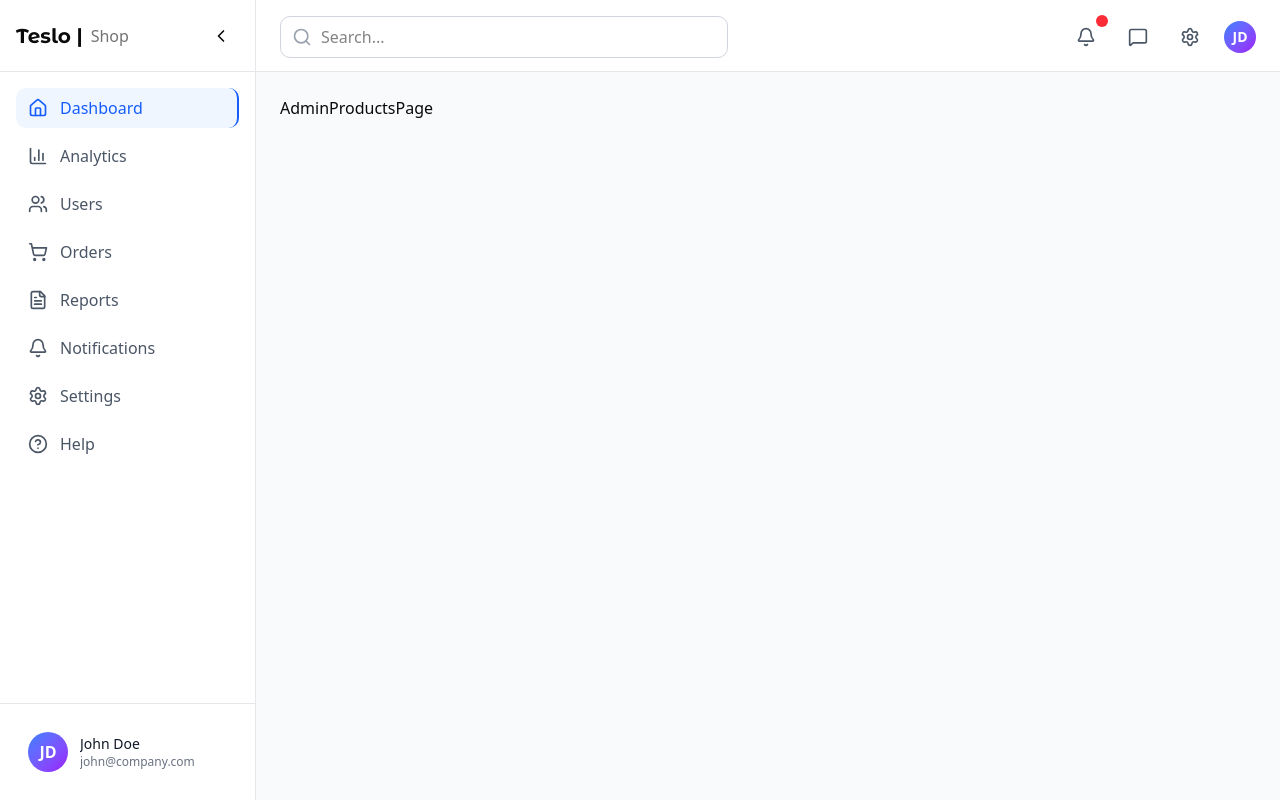
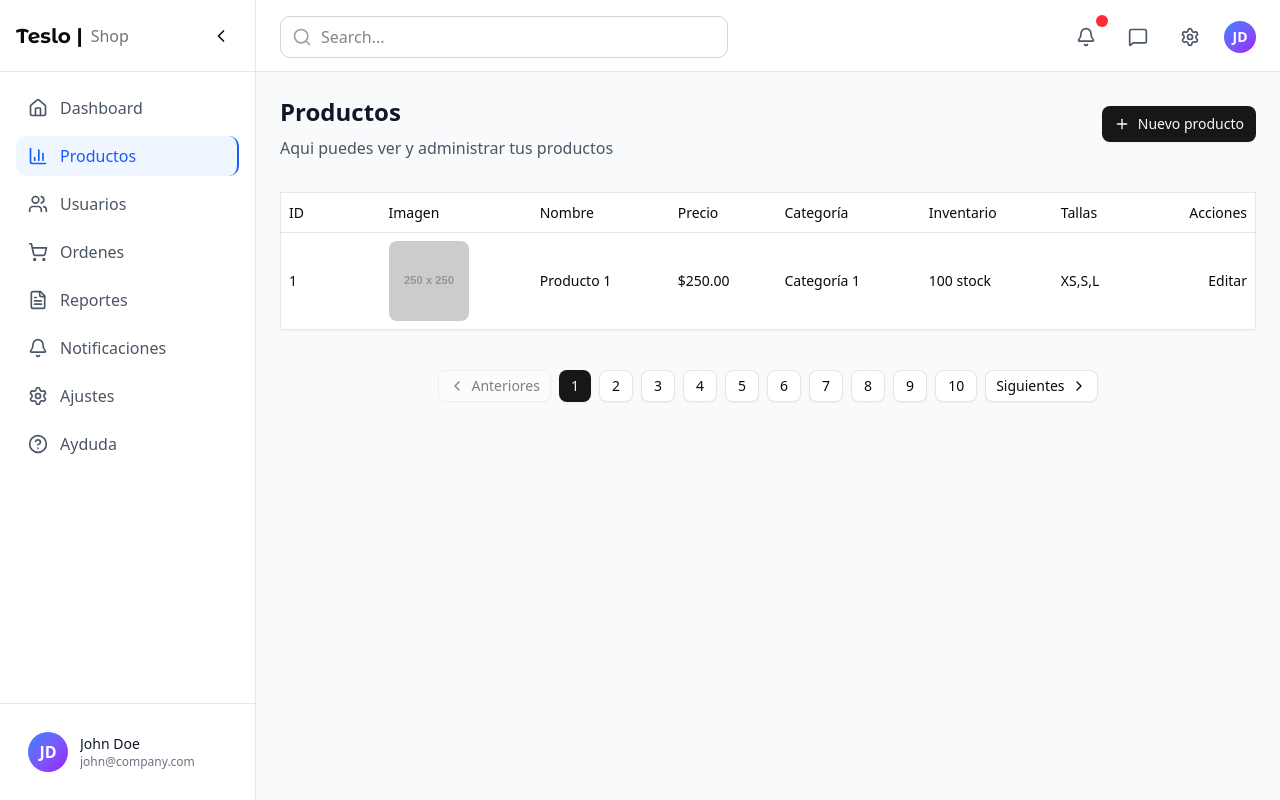
Before and after one commit to juanovni/tesloshop-app-frontend, a React (Vite) app: page /admin/products in a window 1280 px wide. Built offline with nearby package versions, Linux system fonts and the light colour scheme.

Commit message:
Added the AdminProductsPage

```diff
--- a/src/admin/components/AdminSidebar.tsx
+++ b/src/admin/components/AdminSidebar.tsx
@@ -1,4 +1,4 @@
-import React from "react";
+import { Link, useLocation } from "react-router";
 import {
   Home,
   Users,
@@ -23,15 +23,22 @@ export const AdminSidebar: React.FC<SidebarProps> = ({
   onToggle,
 }) => {
   const menuItems = [
-    { icon: Home, label: "Dashboard", active: true },
-    { icon: BarChart3, label: "Analytics" },
-    { icon: Users, label: "Users" },
-    { icon: ShoppingCart, label: "Orders" },
-    { icon: FileText, label: "Reports" },
-    { icon: Bell, label: "Notifications" },
-    { icon: Settings, label: "Settings" },
-    { icon: HelpCircle, label: "Help" },
+    { icon: Home, label: "Dashboard", to: "/admin" },
+    { icon: BarChart3, label: "Productos", to: "/admin/products" },
+    { icon: Users, label: "Usuarios" },
+    { icon: ShoppingCart, label: "Ordenes" },
+    { icon: FileText, label: "Reportes" },
+    { icon: Bell, label: "Notificaciones" },
+    { icon: Settings, label: "Ajustes" },
+    { icon: HelpCircle, label: "Ayduda" },
   ];
+  const { pathname } = useLocation(); // Ver la ruta actual
+  const isActiveRoute = (to: string) => {
+    if (pathname.includes("/admin/products") && to === "/admin/products") {
+      return true;
+    }
+    return pathname === to; // True or False
+  };
 
   return (
     <div
@@ -41,9 +48,7 @@ export const AdminSidebar: React.FC<SidebarProps> = ({
     >
       {/* Header */}
       <div className="p-4 border-b border-gray-200 flex items-center justify-between h-18">
-        {!isCollapsed && (
-          <CustomLogo/>
-        )}
+        {!isCollapsed && <CustomLogo />}
         <button
           onClick={onToggle}
           className="p-2 rounded-lg hover:bg-gray-100 transition-colors"
@@ -59,10 +64,10 @@ export const AdminSidebar: React.FC<SidebarProps> = ({
             const Icon = item.icon;
             return (
               <li key={index}>
-                <a
-                  href="#"
+                <Link
+                  to={item.to || "/"}
                   className={`flex items-center space-x-3 px-3 py-2 rounded-lg transition-all duration-200 group ${
-                    item.active
+                    isActiveRoute(item.to || "/")
                       ? "bg-blue-50 text-blue-600 border-r-2 border-blue-600"
                       : "text-gray-600 hover:bg-gray-50 hover:text-gray-900"
                   }`}
@@ -71,7 +76,7 @@ export const AdminSidebar: React.FC<SidebarProps> = ({
                   {!isCollapsed && (
                     <span className="font-medium">{item.label}</span>
                   )}
-                </a>
+                </Link>
               </li>
             );
           })}
--- a/src/admin/components/StatCard.tsx
+++ b/src/admin/components/StatCard.tsx
@@ -6,7 +6,7 @@ interface StatCardProps {
   value: string;
   change: string;
   changeType: 'positive' | 'negative' | 'neutral';
-  icon: LucideIcon;
+  icon: typeof LucideIcon;
   color: string;
 }
 
--- a/src/admin/pages/products/AdminProductsPage.tsx
+++ b/src/admin/pages/products/AdminProductsPage.tsx
@@ -1,3 +1,73 @@
+import { Link } from "react-router";
+import { AdminTitle } from "@/admin/components/AdminTitle";
+import { CustomPagination } from "@/components/custom/CustomPagination";
+import {
+  Table,
+  TableHeader,
+  TableRow,
+  TableHead,
+  TableBody,
+  TableCell,
+} from "@/components/ui/table";
+import { Button } from "@/components/ui/button";
+import { PlusIcon } from "lucide-react";
+
 export const AdminProductsPage = () => {
-  return <div>AdminProductsPage</div>;
+  return (
+    <>
+      <div className="flex justify-between items-center">
+        <AdminTitle
+          title="Productos"
+          subTitle="Aqui puedes ver y administrar tus productos"
+        />
+
+        <div className="flex justify-end mb-10 gap-4">
+          <Link to="/admin/products/new">
+            <Button>
+              <PlusIcon />
+              Nuevo producto
+            </Button>
+          </Link>
+        </div>
+      </div>
+
+      <Table className="bg-white p-10 shadow-xs border border-gray-200 mb-10">
+        <TableHeader>
+          <TableRow>
+            <TableHead className="w-[100px]">ID</TableHead>
+            <TableHead>Imagen</TableHead>
+            <TableHead>Nombre</TableHead>
+            <TableHead>Precio</TableHead>
+            <TableHead>Categoría</TableHead>
+            <TableHead>Inventario</TableHead>
+            <TableHead>Tallas</TableHead>
+            <TableHead className="text-right">Acciones</TableHead>
+          </TableRow>
+        </TableHeader>
+        <TableBody>
+          <TableRow>
+            <TableCell className="font-medium">1</TableCell>
+            <TableCell>
+              <img
+                src="https://placehold.co/250x250"
+                alt="Product"
+                className="w-20 h-20 object-cover rounded-md"
+              />
+            </TableCell>
+            <TableCell>Producto 1</TableCell>
+            <TableCell>$250.00</TableCell>
+            <TableCell>Categoría 1</TableCell>
+            <TableCell>100 stock</TableCell>
+            <TableCell>XS,S,L</TableCell>
+            <TableCell className="text-right">
+              {/* <Link to={`t-shirt-teslo`}>Editar</Link> */}
+              <Link to={`/admin/products/t-shirt-teslo`}>Editar</Link>
+            </TableCell>
+          </TableRow>
+        </TableBody>
+      </Table>
+
+      <CustomPagination totalPages={10} />
+    </>
+  );
 };
--- /dev/null
+++ b/src/components/ui/table.tsx
@@ -0,0 +1,114 @@
+import * as React from "react"
+
+import { cn } from "@/lib/utils"
+
+function Table({ className, ...props }: React.ComponentProps<"table">) {
+  return (
+    <div
+      data-slot="table-container"
+      className="relative w-full overflow-x-auto"
+    >
+      <table
+        data-slot="table"
+        className={cn("w-full caption-bottom text-sm", className)}
+        {...props}
+      />
+    </div>
+  )
+}
+
+function TableHeader({ className, ...props }: React.ComponentProps<"thead">) {
+  return (
+    <thead
+      data-slot="table-header"
+      className={cn("[&_tr]:border-b", className)}
+      {...props}
+    />
+  )
+}
+
+function TableBody({ className, ...props }: React.ComponentProps<"tbody">) {
+  return (
+    <tbody
+      data-slot="table-body"
+      className={cn("[&_tr:last-child]:border-0", className)}
+      {...props}
+    />
+  )
+}
+
+function TableFooter({ className, ...props }: React.ComponentProps<"tfoot">) {
+  return (
+    <tfoot
+      data-slot="table-footer"
+      className={cn(
+        "bg-muted/50 border-t font-medium [&>tr]:last:border-b-0",
+        className
+      )}
+      {...props}
+    />
+  )
+}
+
+function TableRow({ className, ...props }: React.ComponentProps<"tr">) {
+  return (
+    <tr
+      data-slot="table-row"
+      className={cn(
+        "hover:bg-muted/50 data-[state=selected]:bg-muted border-b transition-colors",
+        className
+      )}
+      {...props}
+    />
+  )
+}
+
+function TableHead({ className, ...props }: React.ComponentProps<"th">) {
+  return (
+    <th
+      data-slot="table-head"
+      className={cn(
+        "text-foreground h-10 px-2 text-left align-middle font-medium whitespace-nowrap [&:has([role=checkbox])]:pr-0 [&>[role=checkbox]]:translate-y-[2px]",
+        className
+      )}
+      {...props}
+    />
+  )
+}
+
+function TableCell({ className, ...props }: React.ComponentProps<"td">) {
+  return (
+    <td
+      data-slot="table-cell"
+      className={cn(
+        "p-2 align-middle whitespace-nowrap [&:has([role=checkbox])]:pr-0 [&>[role=checkbox]]:translate-y-[2px]",
+        className
+      )}
+      {...props}
+    />
+  )
+}
+
+function TableCaption({
+  className,
+  ...props
+}: React.ComponentProps<"caption">) {
+  return (
+    <caption
+      data-slot="table-caption"
+      className={cn("text-muted-foreground mt-4 text-sm", className)}
+      {...props}
+    />
+  )
+}
+
+export {
+  Table,
+  TableHeader,
+  TableBody,
+  TableFooter,
+  TableHead,
+  TableRow,
+  TableCell,
+  TableCaption,
+}
```
